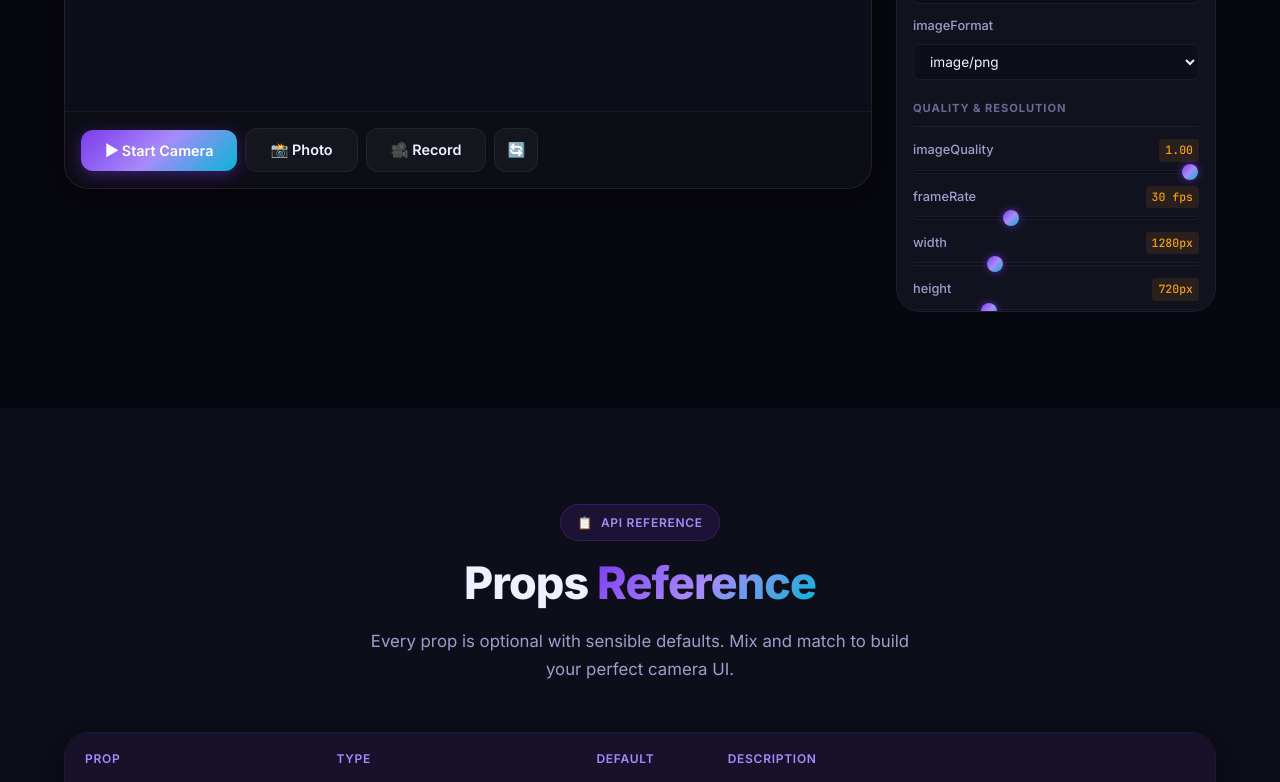
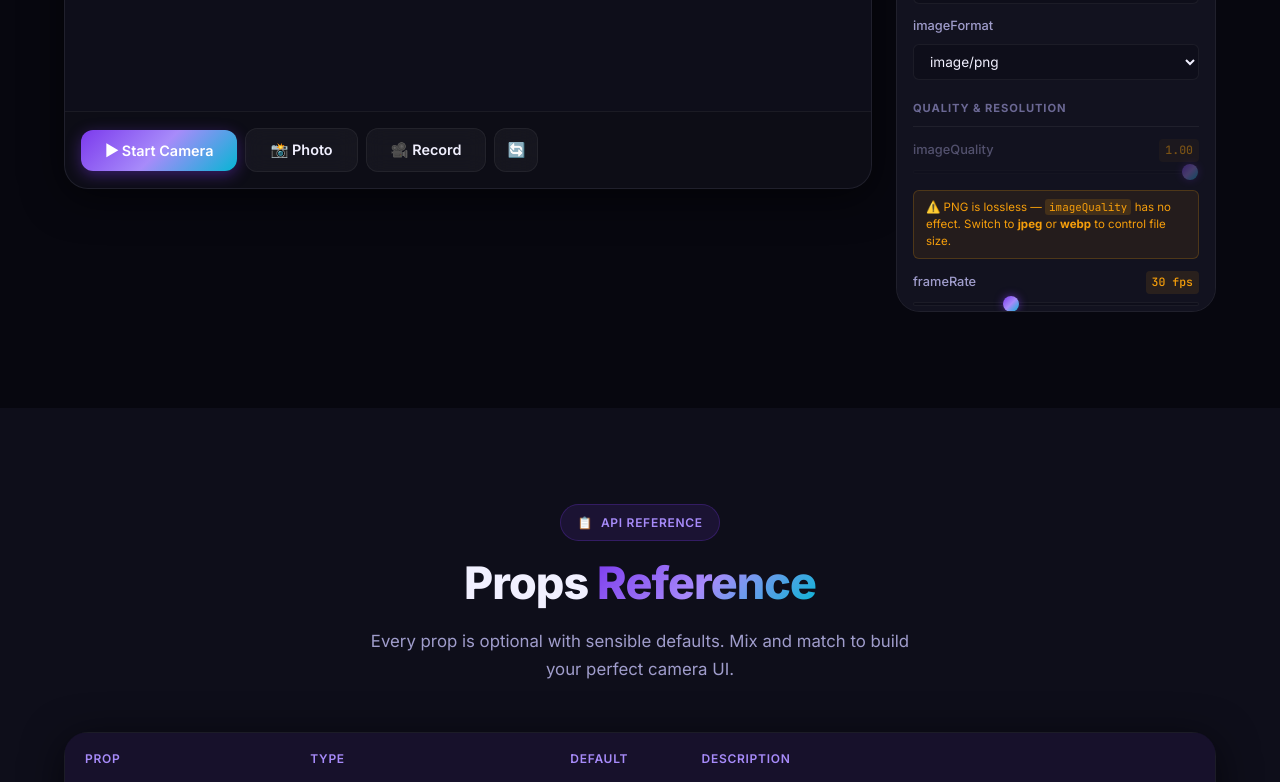
Before and after one commit to Sahil-Chhabra-09/react-camera-component-app, a React (Vite) app: page / in a window 1280 px wide. Shown: the part 1720-2502 px from the top of the page. Built offline with nearby package versions, Linux system fonts and the light colour scheme.

Commit message:
feat: update react-camera-component to v1.1.4 and add UI notifications for PNG lossless compression limitations

```diff
--- a/package.json
+++ b/package.json
@@ -11,7 +11,7 @@
   },
   "dependencies": {
     "react": "^19.2.6",
-    "react-camera-component": "^1.1.2",
+    "react-camera-component": "^1.1.4",
     "react-dom": "^19.2.6"
   },
   "devDependencies": {
--- a/src/components/LiveDemo.module.css
+++ b/src/components/LiveDemo.module.css
@@ -195,6 +195,26 @@
   border-radius: 4px;
 }
 
+.qualityNote {
+  margin-top: var(--space-2);
+  font-size: 0.72rem;
+  color: var(--accent-orange);
+  background: rgba(245, 158, 11, 0.08);
+  border: 1px solid rgba(245, 158, 11, 0.2);
+  border-radius: var(--radius-sm);
+  padding: var(--space-2) var(--space-3);
+  line-height: 1.5;
+}
+
+.qualityNote code {
+  font-family: var(--font-mono);
+  font-size: 0.68rem;
+  color: var(--accent-orange);
+  background: rgba(245, 158, 11, 0.15);
+  padding: 1px 4px;
+  border-radius: 3px;
+}
+
 /* Live code */
 .liveCode {
   background: #0a0a14;
--- a/src/components/LiveDemo.tsx
+++ b/src/components/LiveDemo.tsx
@@ -164,7 +164,10 @@ export default function LiveDemo() {
   const handleDownload = (item: CapturedMedia) => {
     const a = document.createElement('a');
     a.href = item.url;
-    a.download = `capture-${item.timestamp}.${item.type === 'image' ? 'png' : 'webm'}`;
+    const ext = item.type === 'image'
+      ? config.imageFormat.split('/')[1]  // png | jpeg | webp
+      : 'webm';
+    a.download = `capture-${item.timestamp}.${ext}`;
     a.click();
   };
 
@@ -441,7 +444,11 @@ export default function LiveDemo() {
                 <div className={styles.groupLabel}>Quality & Resolution</div>
 
                 <div className="form-group">
-                  <label className="form-label" htmlFor="cfg-quality">
+                  <label
+                    className="form-label"
+                    htmlFor="cfg-quality"
+                    style={{ opacity: config.imageFormat === 'image/png' ? 0.45 : 1 }}
+                  >
                     imageQuality
                     <span className={styles.configVal}>{config.imageQuality.toFixed(2)}</span>
                   </label>
@@ -453,8 +460,15 @@ export default function LiveDemo() {
                     max="1"
                     step="0.05"
                     value={config.imageQuality}
+                    disabled={config.imageFormat === 'image/png'}
                     onChange={e => updateConfig('imageQuality', parseFloat(e.target.value))}
+                    style={{ opacity: config.imageFormat === 'image/png' ? 0.35 : 1, cursor: config.imageFormat === 'image/png' ? 'not-allowed' : 'pointer' }}
                   />
+                  {config.imageFormat === 'image/png' && (
+                    <div className={styles.qualityNote}>
+                      ⚠️ PNG is lossless — <code>imageQuality</code> has no effect. Switch to <strong>jpeg</strong> or <strong>webp</strong> to control file size.
+                    </div>
+                  )}
                 </div>
 
                 <div className="form-group">
--- a/src/components/PropsTable.tsx
+++ b/src/components/PropsTable.tsx
@@ -33,7 +33,7 @@ const PROPS = [
     name: 'imageQuality',
     type: 'number',
     default: '1',
-    description: 'Image compression quality from 0 (worst) to 1 (best). Only applies to JPEG and WebP.',
+    description: 'Image compression quality from 0 (worst) to 1 (best). Only applies to image/jpeg and image/webp — has no effect on image/png since PNG is a lossless format.',
     badge: 'image',
   },
   {
```
